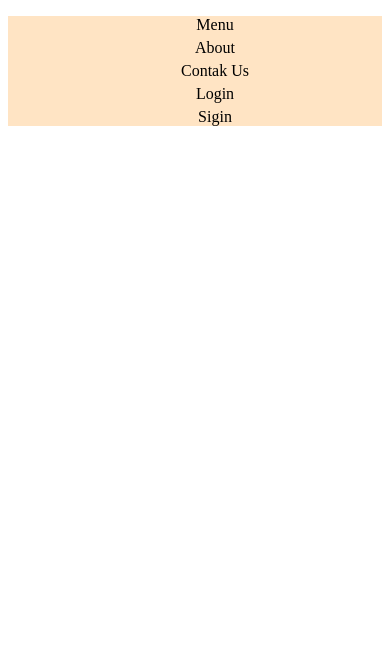
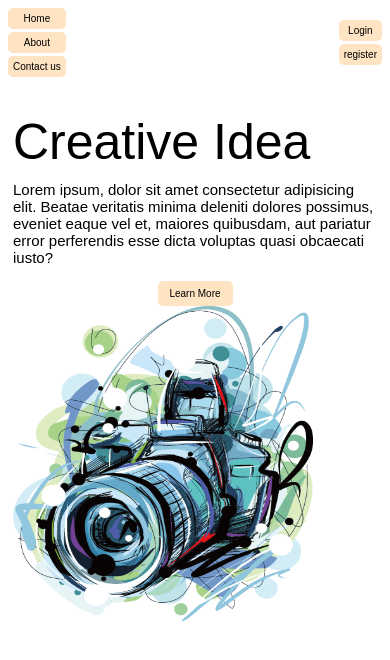
Before and after one commit to ghifar1327/koda-b4-css3, a plain HTML site: page index.html in a window 390 px wide. Drawn offline with Linux system fonts and the light colour scheme.

Commit message:
feat: adding content and managing responsive mobile and desktop

```diff
--- a/index.html
+++ b/index.html
@@ -8,21 +8,44 @@
   </head>
   <body>
     <nav>
-      <div>
-        <span>
-          <ul>
-            <div>
-                <li>Menu</li>
-                <li>About</li>
-                <li>Contak Us</li>
-            </div>
-            <div>
-                <li>Login</li>
-                <li>Sigin</li>
-            </div>
-          </ul>
-        </span>
+      <div class="navbar">
+        <div>
+          <div>
+            <div>Home</div>
+          </div>
+          <div>
+            <div>About</div>
+          </div>
+          <div>
+            <div>Contact us</div>
+          </div>
+        </div>
+        <div>
+          <div>
+            <div>Login</div>
+          </div>
+          <div>
+            <div>register</div>
+          </div>
+        </div>
       </div>
     </nav>
+    <section>
+      <div>
+        <div>Creative Idea</div>
+        <div>
+          Lorem ipsum, dolor sit amet consectetur adipisicing elit. Beatae
+          veritatis minima deleniti dolores possimus, eveniet eaque vel et,
+          maiores quibusdam, aut pariatur error perferendis esse dicta voluptas
+          quasi obcaecati iusto?
+        </div>
+        <div>
+          <button>Learn More</button>
+        </div>
+      </div>
+      <div>
+        <img src="img1.png" alt="" />
+      </div>
+    </section>
   </body>
 </html>
--- a/style.css
+++ b/style.css
@@ -1,38 +1,107 @@
-  nav {
-    background-color: bisque;
-  }
-  nav ul {
-    text-align: center;
-    display: block;
-  }
+*{
+  font-family: Arial, Helvetica, sans-serif;
+}
+nav{
+  height: 50px;
+  margin: 20px 40px 0px 40px;
+}
+.navbar{
+  font-size: 20px;
+  display:flex;
+  align-items: center;
+  justify-content: space-between;
+  text-align: center;
+}
+.navbar>div{
+  display: flex;
+  justify-content: space-between;
+  gap: 10px;
 
-  nav li {
-    display: block;
-    margin: 5px 0;
-  }
-/* Desktop & tablet besar */
-@media (min-width:768px) {
-  nav {
-    background-color: bisque;
-    width: 100%;
-  }
+}
+.navbar>div>div{
+  border-radius: 5px;
+  padding: 10px;
+  background-color: bisque;
+}
+section{
+  padding:50px 150px 0 150px;
+  display: flex;
+  justify-content: space-around;
+}
+section div>div:first-child{
+  font-size: 100px;
+}
+section div>div:nth-child(2){
+  font-size: 30px;
+}
+button{
+  width: 150px;
+  height: 50px;
+  margin-top: 30px;
+  border: none;
+  border-radius: 10px;
+  font-size: 20px;
+  background-color: bisque;
+}
+img{
+  width: 630px;
+  height: 630px;
+}
 
-  nav ul {
-    list-style: none;
-    padding: 0;
-    margin: 0;
-  }
+@media (max-width: 425px){
 
-  nav li {
-    display: inline-block;
-    margin-left: 10px;
-  }
+nav{
+  height: 50px;
+  margin: 0;
+}
+.navbar{
+  font-size: 10px;
+  display:flex;
+  justify-content: space-between;
+  align-items: center;
+  text-align: center;
+}
+.navbar>div{
+  display: flex;
+  flex-direction: column;
+  gap: 3px;
 
-  ul > div:last-child {
-    position: absolute;
-    right: 15px;
-  }
-  div {
-    display: inline-block;
-  }
 }
+.navbar>div>div{
+  border-radius: 5px;
+  padding: 5px;
+  background-color: bisque;
+}
+section{
+  padding:5px;
+  display: flex;
+  flex-direction: column;
+}
+section div>div:first-child{
+  margin-top: 50px;
+  font-size: 50px;
+}
+section div>div:nth-child(2){
+  margin-top: 10px;
+  font-size: 15px;
+}
+section div:first-child div:last-child{
+  display: flex;
+  justify-content: center;
+}
+button{
+  justify-content: center;
+  width: 75px;
+  height: 25px;
+  margin-top: 15px;
+  border: none;
+  border-radius: 5px;
+  font-size: 10px;
+  background-color: bisque;
+}
+img{
+  width: 300px;
+  height: 315px;
+}
+
+}
```
Also changed, not shown: desktop.png (added), img1.png (added), large.png (deleted), medium.png (deleted), mobile.png (added), 1 other file.
